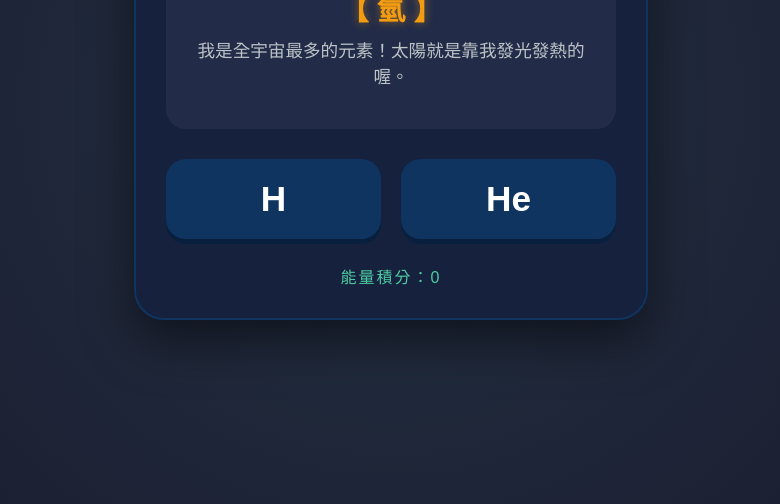
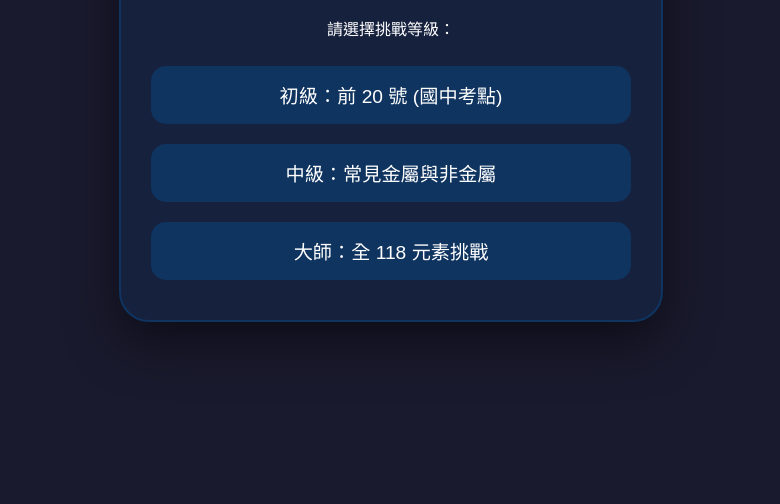
Before and after one commit to theresa832/chemistry-app, a plain HTML site: page index.html in a window 1280 px wide. Shown: the part 296-800 px from the top of the page, without its empty margins (249-1029 px from the left). Drawn offline with Linux system fonts and the light colour scheme.

Commit message:
Update index.html

```diff
--- a/index.html
+++ b/index.html
@@ -3,7 +3,7 @@
 <head>
     <meta charset="UTF-8">
     <meta name="viewport" content="width=device-width, initial-scale=1.0">
-    <title>元素星際挑戰賽</title>
+    <title>元素星際挑戰賽 - 分段學習版</title>
     <style>
         :root {
             --bg-dark: #1a1a2e;
@@ -16,211 +16,184 @@
             font-family: 'PingFang TC', 'Microsoft JhengHei', sans-serif;
             background: var(--bg-dark);
             color: var(--text-white);
-            display: flex;
-            flex-direction: column;
-            align-items: center;
-            justify-content: center;
-            min-height: 100vh;
-            margin: 0;
-            overflow: hidden;
+            display: flex; flex-direction: column; align-items: center; justify-content: center;
+            min-height: 100vh; margin: 0;
         }
-        /* 星空背景裝飾 */
-        body::before {
-            content: "";
-            position: absolute;
-            width: 100%; height: 100%;
-            background: radial-gradient(circle at center, #233142 0%, #1a1a2e 100%);
-            z-index: -1;
-        }
-
-        .game-container {
-            background: var(--card-bg);
-            width: 90%;
-            max-width: 450px;
-            padding: 30px;
-            border-radius: 30px;
-            box-shadow: 0 20px 50px rgba(0,0,0,0.5);
-            text-align: center;
+        .container {
+            background: var(--card-bg); width: 90%; max-width: 480px; padding: 30px;
+            border-radius: 30px; box-shadow: 0 20px 50px rgba(0,0,0,0.5); text-align: center;
             border: 2px solid #0f3460;
         }
+        #menu-screen, #game-screen { display: none; }
+        #menu-screen.active, #game-screen.active { display: block; }
 
-        .progress-bar {
-            width: 100%;
-            height: 8px;
-            background: #0f3460;
-            border-radius: 4px;
-            margin-bottom: 20px;
-            overflow: hidden;
+        h1 { color: var(--accent-blue); margin-bottom: 30px; }
+        .mode-btn {
+            width: 100%; padding: 15px; margin: 10px 0; font-size: 1.2rem;
+            background: #0f3460; color: white; border: none; border-radius: 15px;
+            cursor: pointer; transition: 0.3s;
         }
-        #progress-fill {
-            width: 10%;
-            height: 100%;
-            background: var(--accent-blue);
-            transition: width 0.3s;
+        .mode-btn:hover { background: var(--accent-blue); transform: scale(1.02); }
+
+        .progress-bar { width: 100%; height: 8px; background: #0f3460; border-radius: 4px; margin-bottom: 20px; overflow: hidden; }
+        #progress-fill { width: 0%; height: 100%; background: var(--accent-blue); transition: width 0.3s; }
+
+        .question-box { min-height: 150px; background: rgba(255,255,255,0.05); padding: 20px; border-radius: 20px; margin-bottom: 25px; }
+        .element-title { font-size: 2.2rem; color: var(--accent-yellow); margin-bottom: 10px; font-weight: bold; }
+        .question-text { font-size: 1.1rem; line-height: 1.6; color: #bdc3c7; }
+
+        .options { display: grid; grid-template-columns: 1fr 1fr; gap: 20px; }
+        .btn {
+            padding: 20px; font-size: 2.5rem; font-weight: 800; border: none; border-radius: 20px;
+            cursor: pointer; background: #0f3460; color: white; transition: 0.2s; box-shadow: 0 5px 0 #08203e;
         }
-
-        .question-box {
-            min-height: 140px;
-            display: flex;
-            flex-direction: column;
-            align-items: center;
-            justify-content: center;
-            background: rgba(255,255,255,0.05);
-            padding: 20px;
-            border-radius: 20px;
-            margin-bottom: 30px;
-        }
-
-        .element-title {
-            font-size: 1.8rem;
-            color: var(--accent-yellow);
-            margin-bottom: 10px;
-            font-weight: bold;
-            text-shadow: 0 0 10px rgba(243, 156, 18, 0.5);
-        }
-
-        .question-text {
-            font-size: 1.1rem;
-            line-height: 1.5;
-            color: #bdc3c7;
-        }
-
-        .options {
-            display: grid;
-            grid-template-columns: 1fr 1fr;
-            gap: 20px;
-        }
-
-        .btn {
-            padding: 20px;
-            font-size: 2.2rem;
-            font-weight: 800;
-            border: none;
-            border-radius: 20px;
-            cursor: pointer;
-            background: #0f3460;
-            color: var(--text-white);
-            transition: all 0.2s;
-            box-shadow: 0 5px 0 #08203e;
-        }
-
-        .btn:hover {
-            transform: translateY(-2px);
-            background: #1a4b8c;
-        }
-
-        .btn:active {
-            transform: translateY(3px);
-            box-shadow: none;
-        }
-
         .btn.correct { background: #27ae60 !important; box-shadow: 0 5px 0 #1e8449; }
         .btn.wrong { background: #e74c3c !important; box-shadow: 0 5px 0 #c0392b; animation: shake 0.4s; }
-
         @keyframes shake { 0%, 100% { transform: translateX(0); } 25% { transform: translateX(-10px); } 75% { transform: translateX(10px); } }
 
-        .score-info {
-            margin-top: 25px;
-            font-size: 1rem;
-            color: var(--accent-blue);
-            letter-spacing: 2px;
-        }
+        .score-info { margin-top: 25px; font-size: 1.1rem; color: var(--accent-blue); }
+        .back-btn { margin-top: 20px; background: none; border: 1px solid #444; color: #888; cursor: pointer; }
     </style>
 </head>
 <body>
 
-    <div class="game-container">
-        <div class="progress-bar"><div id="progress-fill"></div></div>
-
-        <div class="question-box">
-            <div class="element-title" id="q-name">載入中...</div>
-            <div class="question-text" id="q-text">準備好挑戰了嗎？</div>
+    <div class="container">
+        <div id="menu-screen" class="active">
+            <h1>🧪 元素挑戰賽</h1>
+            <p>請選擇挑戰等級：</p>
+            <button class="mode-btn" onclick="startGame('easy')">初級：前 20 號 (國中考點)</button>
+            <button class="mode-btn" onclick="startGame('normal')">中級：常見金屬與非金屬</button>
+            <button class="mode-btn" onclick="startGame('hard')">大師：全 118 元素挑戰</button>
         </div>
 
-        <div class="options">
-            <button class="btn" id="btn-0" onclick="checkAnswer(0)">?</button>
-            <button class="btn" id="btn-1" onclick="checkAnswer(1)">?</button>
+        <div id="game-screen">
+            <div class="progress-bar"><div id="progress-fill"></div></div>
+            <div class="question-box">
+                <div class="element-title" id="q-name">---</div>
+                <div class="question-text" id="q-text">載入中...</div>
+            </div>
+            <div class="options">
+                <button class="btn" id="btn-0" onclick="checkAnswer(0)">?</button>
+                <button class="btn" id="btn-1" onclick="checkAnswer(1)">?</button>
+            </div>
+            <div class="score-info">能量積分：<span id="score">0</span></div>
+            <button class="back-btn" onclick="showMenu()">回首頁</button>
         </div>
-
-        <div class="score-info">能量積分：<span id="score">0</span></div>
     </div>
 
     <script>
-        const bank = [
-            { name: "氫", q: "我是全宇宙最多的元素！太陽就是靠我發光發熱的喔。", a: "H", wrong: "He" },
-            { name: "氦", q: "吸了我聲音會變尖，派對氣球裡裝的就是我，我很安全。", a: "He", wrong: "H" },
-            { name: "鋰", q: "你的手機可以玩很久都靠我，我是電池裡的主角！", a: "Li", wrong: "Be" },
-            { name: "碳", q: "我可以是黑黑的鉛筆芯，也可以是亮晶晶的鑽石，神奇吧？", a: "C", wrong: "Ca" },
-            { name: "氮", q: "洋芋片包裝撐得大大的，裡面不是空氣，是保護食物的我！", a: "N", wrong: "Na" },
-            { name: "氧", q: "沒了我你只能活三分鐘。我就在你吸的每一口空氣裡。", a: "O", wrong: "Au" },
-            { name: "氟", q: "牙膏裡常看到我，我是保護牙齒不蛀牙的小尖兵。", a: "F", wrong: "Fe" },
-            { name: "氖", q: "晚上的招牌閃亮亮，那就是我被電到後發出的漂亮光芒。", a: "Ne", wrong: "N" },
-            { name: "鈉", q: "我很愛玩水，碰到水會爆炸！但我跟氯結合後就變成食鹽。", a: "Na", wrong: "Mg" },
-            { name: "鋁", q: "我很輕，鋁箔紙、易開罐都是我做的。", a: "Al", wrong: "Ag" },
-            { name: "鐵", q: "蓋房子需要我，你血液紅紅的顏色也是因為有我喔！", a: "Fe", wrong: "F" },
-            { name: "銅", q: "我的導電性很好，家裡的電線裡面通常都是我。", a: "Cu", wrong: "Ca" },
-            { name: "金", q: "我是最受歡迎的高貴金屬，閃閃發亮永遠不會生鏽。", a: "Au", wrong: "Ag" }
+        const allElements = [
+            { id: 1, name: "氫", sym: "H", q: "我是原子序 1 號，宇宙中最輕、含量最多的元素。", w: "He" },
+            { id: 2, name: "氦", sym: "He", q: "我是惰性氣體，常用來充填氣球，吸入後聲音會變尖。", w: "H" },
+            { id: 3, name: "鋰", sym: "Li", q: "我是最輕的金屬，現在手機的充電電池都要靠我。", w: "Be" },
+            { id: 4, name: "鈹", sym: "Be", q: "常見於綠寶石中，質地堅硬但非常輕的金屬。", w: "B" },
+            { id: 5, name: "硼", sym: "B", q: "主要用於耐熱玻璃與清潔劑中，是非金屬元素。", w: "Ba" },
+            { id: 6, name: "碳", sym: "C", q: "我是生命的基礎，可以是石墨也可以是鑽石。", w: "Ca" },
+            { id: 7, name: "氮", sym: "N", q: "空氣中含量最多的氣體，洋芋片包裝常用我來保鮮。", w: "Na" },
+            { id: 8, name: "氧", sym: "O", q: "生物呼吸必備，空氣中約佔 21%，支持燃燒。", w: "Os" },
+            { id: 9, sym: "F", name: "氟", q: "活性極強，牙膏裡添加我可以預防蛀牙。", w: "Fe" },
+            { id: 10, sym: "Ne", name: "氖", q: "通電後會發出紅光，常用在霓虹燈招牌。", w: "N" },
+            { id: 11, sym: "Na", name: "鈉", q: "鹼金屬，碰到水會劇烈反應，與氯結合變成食鹽。", w: "Mg" },
+            { id: 12, sym: "Mg", name: "鎂", q: "燃燒時發出強烈白光，常用於煙火或相機閃光燈。", w: "Mn" },
+            { id: 13, sym: "Al", name: "鋁", q: "地殼含量最多的金屬，質輕耐鏽，用於飲料罐。", w: "Au" },
+            { id: 14, sym: "Si", name: "矽", q: "半導體產業核心，也是砂石的主要成分。", w: "S" },
+            { id: 15, sym: "P", name: "磷", q: "存在於骨骼與 DNA 中，燃點低，常用於火柴。", w: "Pb" },
+            { id: 16, sym: "S", name: "硫", q: "黃色非金屬，常用於造紙、火藥，溫泉的味道來源。", w: "Si" },
+            { id: 17, sym: "Cl", name: "氯", q: "黃綠色毒氣，用於自來水消毒與游泳池殺菌。", w: "Cr" },
+            { id: 18, sym: "Ar", name: "氬", q: "空氣中含量最多的惰性氣體，常用於燈泡填充。", w: "Au" },
+            { id: 19, sym: "K", name: "鉀", q: "人體重要的電解質，常用於肥料，香蕉含量豐富。", w: "P" },
+            { id: 20, sym: "Ca", name: "鈣", q: "構成骨骼與牙齒的主角，大理石的主要成分。", w: "Cu" },
+            // 中級常用元素
+            { id: 26, sym: "Fe", name: "鐵", q: "地磁來源，血液中血紅素的核心，常用於建築。", w: "F" },
+            { id: 29, sym: "Cu", name: "銅", q: "導電性極佳，電線與硬幣的主要材質。", w: "Co" },
+            { id: 30, sym: "Zn", name: "鋅", q: "常與鐵製成合金防鏽，也是乾電池的負極。", w: "Sn" },
+            { id: 47, sym: "Ag", name: "銀", q: "導電導熱性最好的金屬，用於飾品與感光乳劑。", w: "Au" },
+            { id: 50, sym: "Sn", name: "錫", q: "常用於電路焊接（焊錫）與罐頭內襯（馬口鐵）。", w: "Sb" },
+            { id: 53, sym: "I", name: "碘", q: "紫黑色固體，常用於傷口消毒與甲狀腺健康。", w: "In" },
+            { id: 54, sym: "Xe", name: "氙", q: "惰性氣體，用於高亮度閃光燈或離子引擎。", w: "Sn" },
+            { id: 74, sym: "W", name: "鎢", q: "熔點最高的金屬，用於燈泡燈絲。", w: "Ti" },
+            { id: 78, sym: "Pt", name: "鉑", q: "又稱白金，化學性質極穩定，用於高級首飾。", w: "Pb" },
+            { id: 79, sym: "Au", name: "金", q: "最穩定的貴金屬，延展性世界第一。", w: "Ag" },
+            { id: 80, sym: "Hg", name: "汞", q: "常溫下唯一的液態金屬，俗稱水銀。", w: "Pb" },
+            { id: 82, sym: "Pb", name: "鉛", q: "密度大的重金屬，常用於防 X 光與電池。", w: "Pt" },
+            { id: 92, sym: "U", name: "鈾", q: "核能發電的重要原料。", w: "V" },
+            { id: 118, sym: "Og", name: "奧加涅松", q: "目前週期表的最後一格，原子序 118 號。", w: "On" }
         ];
 
-        let currentQuestion = 0;
+        // 自動生成其餘 118 元素簡化版 (大師模式使用)
+        for(let i=21; i<=117; i++) {
+            if(!allElements.find(e => e.id === i)) {
+                allElements.push({ id: i, sym: "??", name: "元素", q: `${i} 號元素，等待探索的人造或稀有元素。`, w: "??" });
+            }
+        }
+
+        let gameQueue = [];
+        let currentIdx = 0;
         let score = 0;
         let canClick = true;
 
+        function startGame(mode) {
+            score = 0; currentIdx = 0;
+            document.getElementById('score').innerText = score;
+
+            if (mode === 'easy') {
+                gameQueue = allElements.filter(e => e.id <= 20).sort(() => Math.random() - 0.5);
+            } else if (mode === 'normal') {
+                gameQueue = allElements.filter(e => e.id <= 30 || [47, 74, 79, 80, 82].includes(e.id)).sort(() => Math.random() - 0.5);
+            } else {
+                gameQueue = [...allElements].sort(() => Math.random() - 0.5);
+            }
+
+            document.getElementById('menu-screen').classList.remove('active');
+            document.getElementById('game-screen').classList.add('active');
+            loadQuestion();
+        }
+
         function loadQuestion() {
             canClick = true;
-            const q = bank[currentQuestion];
+            const q = gameQueue[currentIdx];
             document.getElementById('q-name').innerText = `【 ${q.name} 】`;
             document.getElementById('q-text').innerText = q.q;
-            document.getElementById('progress-fill').style.width = ((currentQuestion + 1) / bank.length * 100) + "%";
+            document.getElementById('progress-fill').style.width = ((currentIdx + 1) / gameQueue.length * 100) + "%";
 
             const isSwapped = Math.random() > 0.5;
-            const btn0 = document.getElementById('btn-0');
-            const btn1 = document.getElementById('btn-1');
-
-            btn0.className = 'btn';
-            btn1.className = 'btn';
+            const b0 = document.getElementById('btn-0');
+            const b1 = document.getElementById('btn-1');
+            b0.className = b1.className = 'btn';
 
             if (isSwapped) {
-                btn0.innerText = q.wrong; btn0.dataset.correct = "false";
-                btn1.innerText = q.a; btn1.dataset.correct = "true";
+                b0.innerText = q.w; b0.dataset.ok = "0";
+                b1.innerText = q.sym; b1.dataset.ok = "1";
             } else {
-                btn0.innerText = q.a; btn0.dataset.correct = "true";
-                btn1.innerText = q.wrong; btn1.dataset.correct = "false";
+                b0.innerText = q.sym; b0.dataset.ok = "1";
+                b1.innerText = q.w; b1.dataset.ok = "0";
             }
         }
 
-        function checkAnswer(btnIdx) {
+        function checkAnswer(idx) {
             if (!canClick) return;
-            const btn = document.getElementById('btn-' + btnIdx);
-            const isCorrect = btn.dataset.correct === "true";
-
-            if (isCorrect) {
+            const btn = document.getElementById('btn-' + idx);
+            if (btn.dataset.ok === "1") {
                 btn.classList.add('correct');
                 score += 100;
                 document.getElementById('score').innerText = score;
                 canClick = false;
                 setTimeout(() => {
-                    currentQuestion++;
-                    if (currentQuestion < bank.length) {
-                        loadQuestion();
-                    } else {
-                        alert("🎉 恭喜完成星際挑戰！總積分：" + score);
-                        currentQuestion = 0; score = 0;
-                        document.getElementById('score').innerText = score;
-                        loadQuestion();
-                    }
+                    currentIdx++;
+                    if (currentIdx < gameQueue.length) loadQuestion();
+                    else alert("挑戰完成！總分：" + score);
                 }, 800);
             } else {
                 btn.classList.add('wrong');
                 canClick = false;
-                setTimeout(() => {
-                    btn.classList.remove('wrong');
-                    canClick = true;
-                }, 500);
+                setTimeout(() => { btn.classList.remove('wrong'); canClick = true; }, 500);
             }
         }
 
-        loadQuestion();
+        function showMenu() {
+            document.getElementById('game-screen').classList.remove('active');
+            document.getElementById('menu-screen').classList.add('active');
+        }
     </script>
 </body>
 </html>
```
